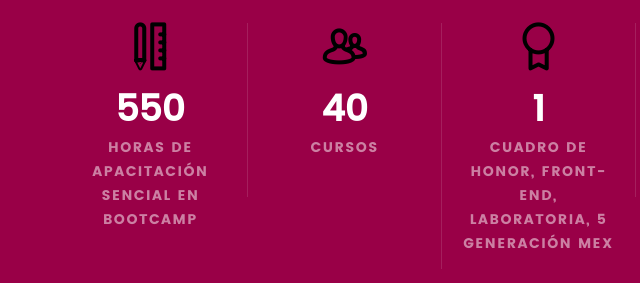
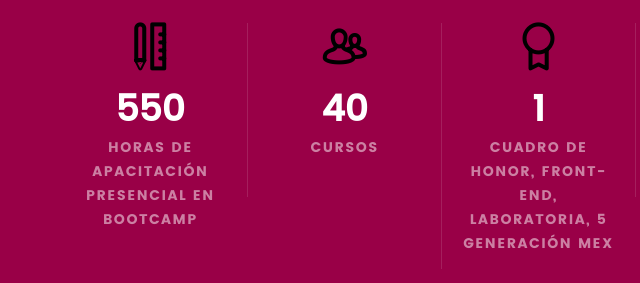
Before and after one commit to INDEZENDE/inde.github.io, a plain HTML site: page index.html in a window 1280 px wide. Shown: the part 2640-2923 px from the top of the page, 5-645 px from the left. Drawn offline with Linux system fonts and the light colour scheme; files whose address does not match are found by name.

Commit message:
Corrección  de estilo

```diff
--- a/index.html
+++ b/index.html
@@ -333,7 +333,7 @@
 						</h3>
 
 						<h5 class="stat-title">
-							Horas de apacitación sencial en bootcamp
+							Horas de apacitación presencial en bootcamp
 						</h5>
 
 					</div>
@@ -489,6 +489,8 @@
 
 					</div>
 					<!-- /timeline-block -->
+					<br>
+					<br>
 
 					<div class="timeline-block">
 
```
